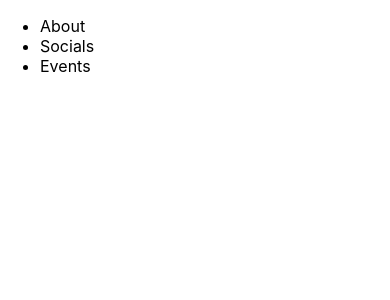
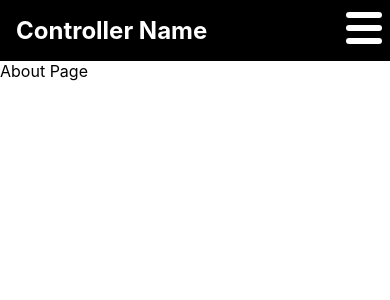
Before and after one commit to charusankar417/Controller-Influx-SD2, a React (Create React App) app in the folder client/: page /about in a window 390 px wide. Shown: the top 300 px of the page. Built offline with nearby package versions, Linux system fonts and the light colour scheme.

Commit message:
Club Main Page Navbar

```diff
--- a/client/src/App.css
+++ b/client/src/App.css
@@ -1,5 +1,8 @@
 .App {
   text-align: center;
+  background-color: white;
+  height: 100%;
+  width: 100%;
 }
 
 .App-logo {
--- a/client/src/App.js
+++ b/client/src/App.js
@@ -2,9 +2,21 @@ import { BrowserRouter as Router } from "react-router-dom";
 import { Route, Routes, Redirect } from "react-router-dom";
 import Mainpage from "./Components/mainpage";
 import Navbar from "./Components/Navbar";
+import About from "./Components/About";
+import Contacts from "./Components/Contacts";
+import Events from "./Components/Events";
 
 function App() {
-  return <Navbar />;
+  return (
+    <>
+      <Navbar />
+      <Routes>
+        <Route path="/about" element={<About />} />
+        <Route path="/contacts" element={<Contacts />} />
+        <Route path="/events" element={<Events />} />
+      </Routes>
+    </>
+  );
 
   /*
     <div className="App">
--- /dev/null
+++ b/client/src/Components/About.js
@@ -0,0 +1,7 @@
+import React from "react";
+
+const About = () => {
+  return <div>About Page</div>;
+};
+
+export default About;
--- /dev/null
+++ b/client/src/Components/Contacts.js
@@ -0,0 +1,7 @@
+import React from "react";
+
+const Contacts = () => {
+  return <div>Contacs Page</div>;
+};
+
+export default Contacts;
--- /dev/null
+++ b/client/src/Components/Events.js
@@ -0,0 +1,7 @@
+import React from "react";
+
+const Events = () => {
+  return <div>Events Page</div>;
+};
+
+export default Events;
--- a/client/src/Components/Navbar.css
+++ b/client/src/Components/Navbar.css
@@ -0,0 +1,89 @@
+.active {
+  background-color: rgb(197, 176, 15);
+}
+nav {
+  display: flex;
+  justify-content: space-between;
+  align-items: center;
+  background-color: black;
+  position: sticky;
+  top: 0;
+}
+
+nav .title {
+  font-size: 1.5rem;
+  margin: 1rem;
+  font-weight: bold;
+  text-decoration: none;
+  color: white;
+}
+
+nav ul {
+  display: flex;
+}
+
+nav ul li {
+  list-style: none;
+  text-decoration: none;
+}
+
+nav ul li a {
+  text-decoration: none;
+  display: block;
+  color: white;
+  padding: 0.5rem;
+  margin: 0 0.5 rem;
+  border-radius: 0.5rem;
+}
+
+nav ul li a:not(.active):hover {
+  background-color: rgb(182, 167, 81);
+}
+
+nav .menu {
+  display: none;
+  position: absolute;
+  top: 0.75rem;
+  right: 0.5rem;
+  flex-direction: column;
+  justify-content: space-between;
+  width: 2.25rem;
+  height: 2rem;
+}
+
+nav .menu span {
+  height: 0.4rem;
+  width: 100%;
+  background-color: white;
+  border-radius: 0.2rem;
+}
+
+@media (max-width: 700px) {
+  nav .menu {
+    display: flex;
+  }
+
+  nav {
+    flex-direction: column;
+    align-items: start;
+  }
+
+  nav ul {
+    display: none;
+    flex-direction: column;
+    width: 100%;
+    margin-bottom: 0.25rem;
+  }
+
+  nav ul.open {
+    display: flex;
+  }
+
+  nav ul li {
+    width: 100%;
+    text-align: center;
+    nav ul li a {
+      margin: 0.2rem 0.5rem;
+    }
+  }
+}
--- a/client/src/Components/Navbar.js
+++ b/client/src/Components/Navbar.js
@@ -1,12 +1,35 @@
 import React from "react";
 import { Link } from "react-router-dom";
+import { NavLink } from "react-router-dom";
+import "./Navbar.css";
+import { useState } from "react";
 const Navbar = () => {
+  const [menuOpen, setMenuOpen] = useState(false);
   return (
     <nav>
-      <ul>
-        <li>About</li>
-        <li>Socials</li>
-        <li>Events</li>
+      <NavLink className="title" to="/">
+        Controller Name{" "}
+      </NavLink>
+      <div
+        className="menu"
+        onClick={() => {
+          setMenuOpen(!menuOpen);
+        }}
+      >
+        <span></span>
+        <span></span>
+        <span></span>
+      </div>
+      <ul className={menuOpen ? "open" : ""}>
+        <li>
+          <NavLink to="/about">About </NavLink>
+        </li>
+        <li>
+          <NavLink to="/socials">Socials</NavLink>
+        </li>
+        <li>
+          <NavLink to="/events">Events </NavLink>
+        </li>
       </ul>
     </nav>
   );
--- a/client/src/index.js
+++ b/client/src/index.js
@@ -1,13 +1,17 @@
-import React from 'react';
-import ReactDOM from 'react-dom/client';
-import './index.css';
-import App from './App';
-import reportWebVitals from './reportWebVitals';
+import React from "react";
+import ReactDOM from "react-dom/client";
+import "./index.css";
+import App from "./App";
+import reportWebVitals from "./reportWebVitals";
+import { BrowserRouter } from "react-router-dom";
 
-const root = ReactDOM.createRoot(document.getElementById('root'));
+const root = ReactDOM.createRoot(document.getElementById("root"));
 root.render(
   <React.StrictMode>
-    <App />
+    <BrowserRouter>
+      {" "}
+      <App />
+    </BrowserRouter>
   </React.StrictMode>
 );
 
```
